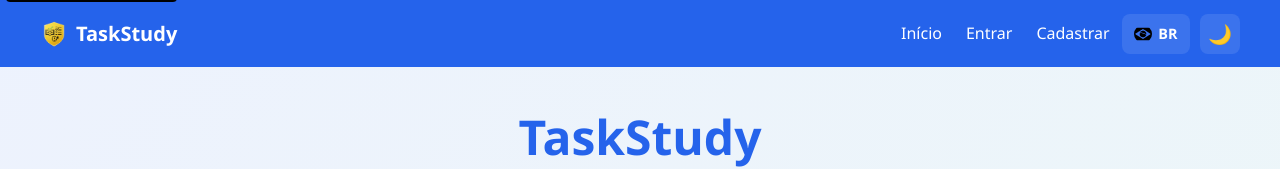
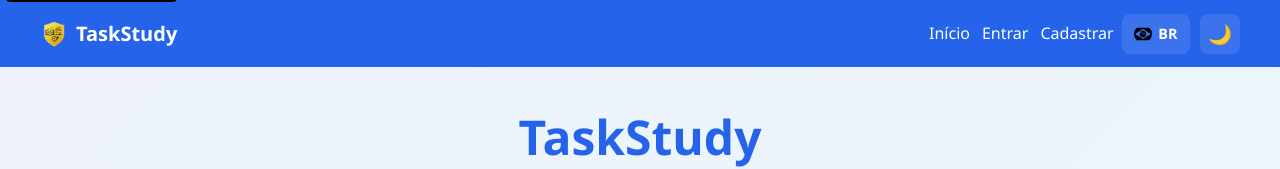
Before and after one commit to MACHADOKING/Taskstudy, a React (Vite) app in the folder frontend/: page / in a window 1280 px wide. Shown: the top 169 px of the page. Built offline with nearby package versions, Linux system fonts and the light colour scheme; no server answers.

Commit message:
Fix: Dashboard link.

```diff
--- a/frontend/src/components/Navbar.tsx
+++ b/frontend/src/components/Navbar.tsx
@@ -66,10 +66,10 @@
 const NavLinks = styled.div`
   display: flex;
   align-items: center;
-  gap: 1.5rem;
+  gap: 0.75rem;
   flex: 0 0 auto;
-  min-width: 200px;
-  flex-wrap: wrap;
+  min-width: 0;
+  flex-wrap: nowrap;
 
   @media (max-width: ${(props) => props.theme.breakpoints.tablet}) {
     order: 3;
@@ -277,7 +277,7 @@
 const DesktopNavGroup = styled.div`
   display: flex;
   align-items: center;
-  gap: 0.75rem;
+  gap: 0.5rem;
   margin-left: auto;
 
   @media (max-width: ${(props) => props.theme.breakpoints.tablet}) {
```
